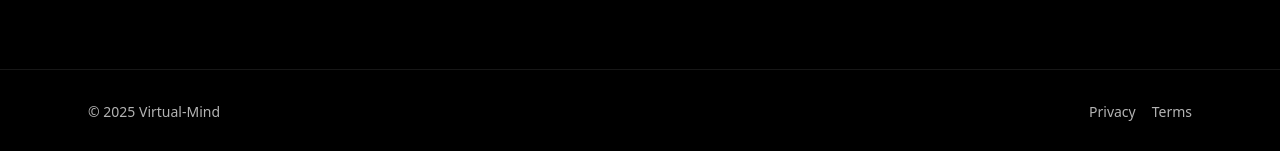
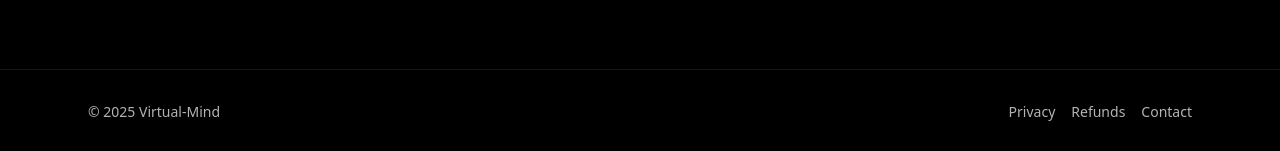
Before and after one commit to jbrady1985/virtual-mind, a Next.js app: page / in a window 1280 px wide. Shown: the part 1229-1380 px from the top of the page. Built offline with nearby package versions, Linux system fonts and the light colour scheme.

Commit message:
Update index.js

```diff
--- a/pages/index.js
+++ b/pages/index.js
@@ -13,7 +13,7 @@ export default function Home() {
           <a href="#faq" className="hover:text-gold">FAQ</a>
         </nav>
         <div className="flex items-center gap-3">
-          <a href="#" className="px-4 py-2 rounded-2xl border border-neutral-700 hover:border-gold transition">Sign in</a>
+          <a href="/pricing" className="px-4 py-2 rounded-2xl border border-neutral-700 hover:border-gold transition">Sign in</a>
           <a href="/pricing" className="px-4 py-2 rounded-2xl bg-gold text-black font-semibold hover:opacity-90 transition">Create yours</a>
         </div>
       </header>
@@ -109,11 +109,12 @@ export default function Home() {
 
       {/* Footer */}
       <footer className="border-t border-neutral-900 mt-10">
-        <div className="max-w-6xl mx-auto px-6 py-8 text-sm opacity-70 flex justify-between">
+        <div className="max-w-6xl mx-auto px-6 py-8 text-sm opacity-70 flex justify-between flex-wrap gap-3">
           <span>© {new Date().getFullYear()} Virtual-Mind</span>
           <div className="flex gap-4">
-            <a href="#" className="hover:text-gold">Privacy</a>
-            <a href="#" className="hover:text-gold">Terms</a>
+            <a href="/privacy" className="hover:text-gold">Privacy</a>
+            <a href="/refund" className="hover:text-gold">Refunds</a>
+            <a href="/contact" className="hover:text-gold">Contact</a>
           </div>
         </div>
       </footer>
```
